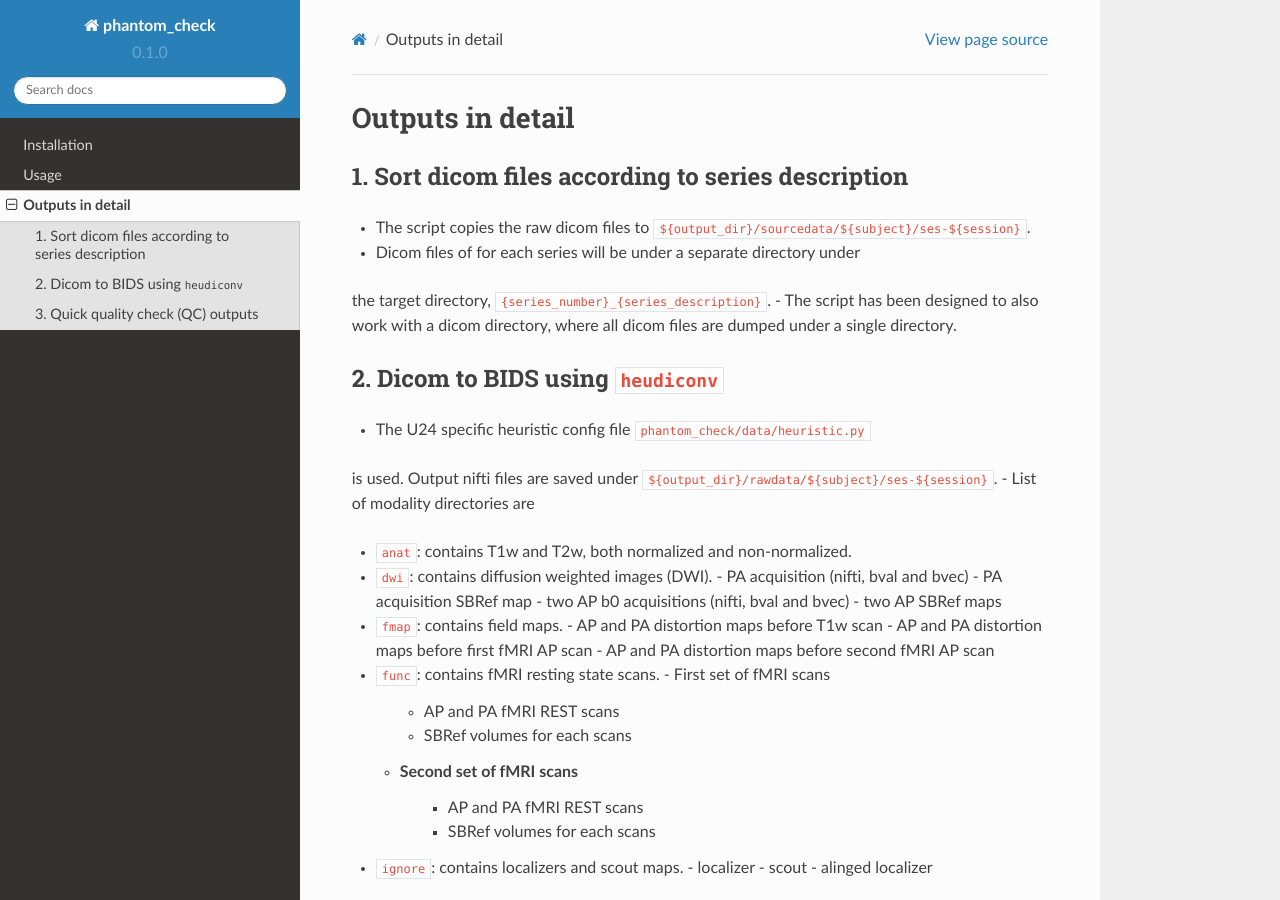
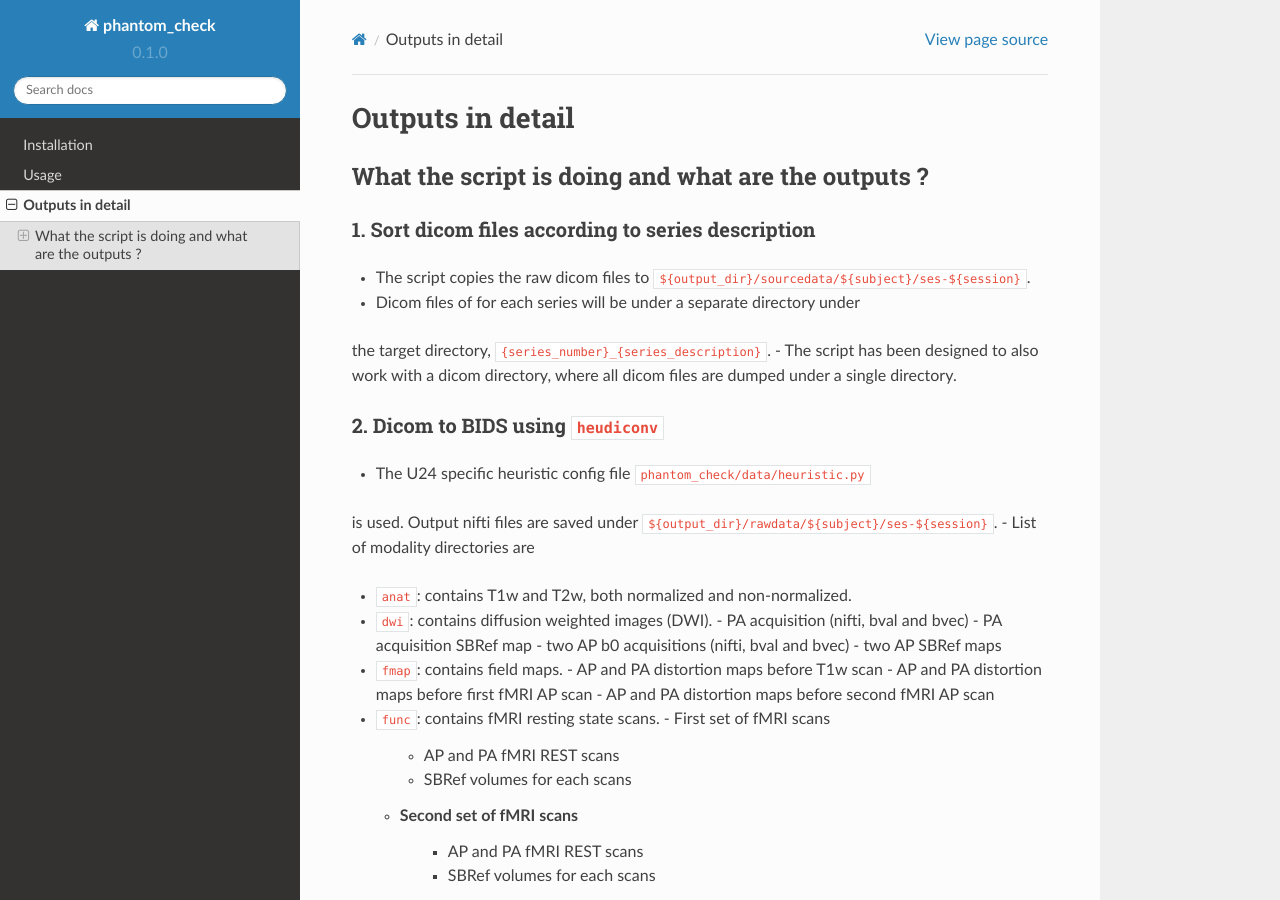
Before and after one commit to AMP-SCZ/qqc, a Sphinx documentation site: the page built from docs/source/outputs_in_detail.rst, in a window 1280 px wide and 900 px high. Built offline with Sphinx 7.4.7 and the Read the Docs theme 2.0.0, drawn with Linux system fonts in a browser that asks for light colours.

Commit message:
docs: correction

```diff
--- a/docs/source/outputs_in_detail.rst
+++ b/docs/source/outputs_in_detail.rst
@@ -5,6 +5,9 @@ Outputs in detail
 .. _outputs_in_detail:
 
 ---------------------------------------------------
+What the script is doing and what are the outputs ?
+---------------------------------------------------
+
 1. Sort dicom files according to series description
 ---------------------------------------------------
 
@@ -14,7 +17,6 @@ the target directory, ``{series_number}_{series_description}``.
 - The script has been designed to also work with a dicom directory, where all
 dicom files are dumped under a single directory.
 
-------------------------------------
 2. Dicom to BIDS using ``heudiconv``
 ------------------------------------
 
@@ -48,7 +50,6 @@ is used. Output nifti files are saved under ``${output_dir}/rawdata/${subject}/s
   - scout
   - alinged localizer
 
------------------------------------
 3. Quick quality check (QC) outputs
 -----------------------------------
 - The script runs set of quality check pipelines to the data, and saves QC
```
